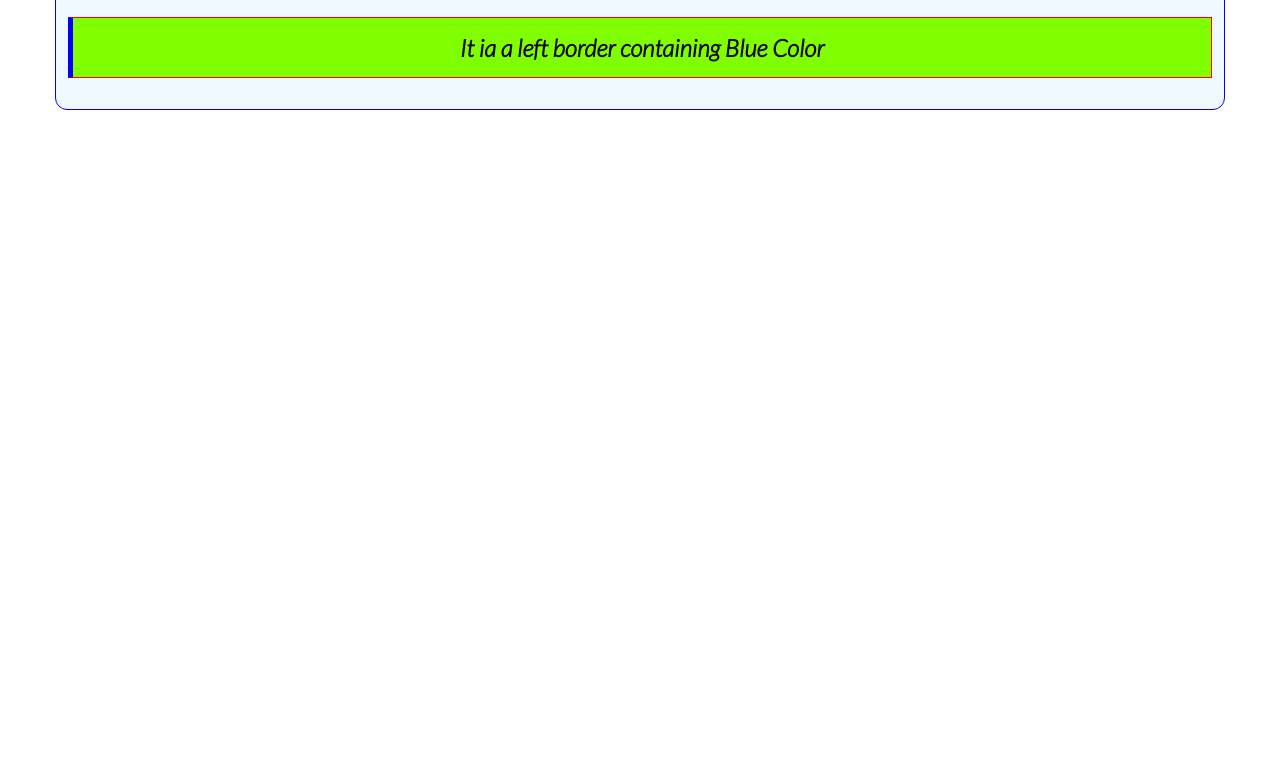
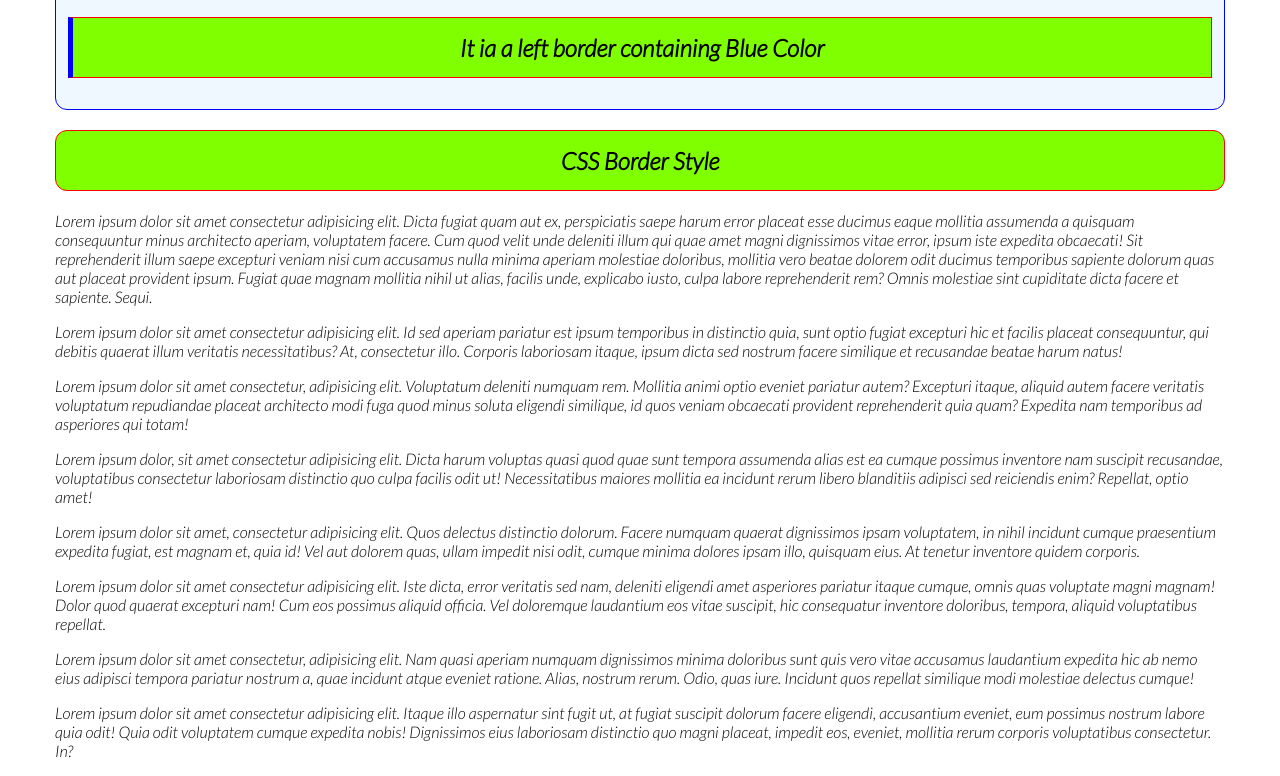
Before and after one commit to Shakil-md-abdullah-al/HTML-with-CSS-Getting-Started-With, a plain HTML site: page Border/index.html in a window 1280 px wide. Shown: the part 370-1146 px from the top of the page. Before the commit the page ends 800 px from the top, so only its background shows below. Drawn offline with Linux system fonts and the light colour scheme.

Commit message:
[Border 1.1]

```diff
--- a/Border/index.html
+++ b/Border/index.html
@@ -9,7 +9,7 @@
 </head>
 <body>
     <div class="container">
-        <h2>CSS Border Style</h2>
+        <h2 class="mh">CSS Border Style</h2>
         <div class="simple_border">
             <h2 class="all">
                 All SIde Border
@@ -24,6 +24,33 @@
                 It ia a left border containing Blue Color
             </h2>
         </div>
+        <div class="b_style">
+            <h2>CSS Border Style</h2>
+            <div class="dot">
+                <p>Lorem ipsum dolor sit amet consectetur adipisicing elit. Dicta fugiat quam aut ex, perspiciatis saepe harum error placeat esse ducimus eaque mollitia assumenda a quisquam consequuntur minus architecto aperiam, voluptatem facere. Cum quod velit unde deleniti illum qui quae amet magni dignissimos vitae error, ipsum iste expedita obcaecati! Sit reprehenderit illum saepe excepturi veniam nisi cum accusamus nulla minima aperiam molestiae doloribus, mollitia vero beatae dolorem odit ducimus temporibus sapiente dolorum quas aut placeat provident ipsum. Fugiat quae magnam mollitia nihil ut alias, facilis unde, explicabo iusto, culpa labore reprehenderit rem? Omnis molestiae sint cupiditate dicta facere et sapiente. Sequi.</p>
+            </div>
+            <div class="dash">
+                <p>Lorem ipsum dolor sit amet consectetur adipisicing elit. Id sed aperiam pariatur est ipsum temporibus in distinctio quia, sunt optio fugiat excepturi hic et facilis placeat consequuntur, qui debitis quaerat illum veritatis necessitatibus? At, consectetur illo. Corporis laboriosam itaque, ipsum dicta sed nostrum facere similique et recusandae beatae harum natus!</p>
+            </div>
+            <div class="sloid">
+                <p>Lorem ipsum dolor sit amet consectetur, adipisicing elit. Voluptatum deleniti numquam rem. Mollitia animi optio eveniet pariatur autem? Excepturi itaque, aliquid autem facere veritatis voluptatum repudiandae placeat architecto modi fuga quod minus soluta eligendi similique, id quos veniam obcaecati provident reprehenderit quia quam? Expedita nam temporibus ad asperiores qui totam!</p>
+            </div>
+            <div class="double">
+                <p>Lorem ipsum dolor, sit amet consectetur adipisicing elit. Dicta harum voluptas quasi quod quae sunt tempora assumenda alias est ea cumque possimus inventore nam suscipit recusandae, voluptatibus consectetur laboriosam distinctio quo culpa facilis odit ut! Necessitatibus maiores mollitia ea incidunt rerum libero blanditiis adipisci sed reiciendis enim? Repellat, optio amet!</p>
+            </div>
+            <div class="groove">
+                <p>Lorem ipsum dolor sit amet, consectetur adipisicing elit. Quos delectus distinctio dolorum. Facere numquam quaerat dignissimos ipsam voluptatem, in nihil incidunt cumque praesentium expedita fugiat, est magnam et, quia id! Vel aut dolorem quas, ullam impedit nisi odit, cumque minima dolores ipsam illo, quisquam eius. At tenetur inventore quidem corporis.</p>
+            </div>
+            <div class="ridhe">
+                <p>Lorem ipsum dolor sit amet consectetur adipisicing elit. Iste dicta, error veritatis sed nam, deleniti eligendi amet asperiores pariatur itaque cumque, omnis quas voluptate magni magnam! Dolor quod quaerat excepturi nam! Cum eos possimus aliquid officia. Vel doloremque laudantium eos vitae suscipit, hic consequatur inventore doloribus, tempora, aliquid voluptatibus repellat.</p>
+            </div>
+            <div class="inset">
+                <p>Lorem ipsum dolor sit amet consectetur, adipisicing elit. Nam quasi aperiam numquam dignissimos minima doloribus sunt quis vero vitae accusamus laudantium expedita hic ab nemo eius adipisci tempora pariatur nostrum a, quae incidunt atque eveniet ratione. Alias, nostrum rerum. Odio, quas iure. Incidunt quos repellat similique modi molestiae delectus cumque!</p>
+            </div>
+            <div class="outset">
+                <p>Lorem ipsum dolor sit amet consectetur adipisicing elit. Itaque illo aspernatur sint fugit ut, at fugiat suscipit dolorum facere eligendi, accusantium eveniet, eum possimus nostrum labore quia odit! Quia odit voluptatem cumque expedita nobis! Dignissimos eius laboriosam distinctio quo magni placeat, impedit eos, eveniet, mollitia rerum corporis voluptatibus consectetur. In?</p>
+            </div>
+        </div>
 
     </div>
 
```
